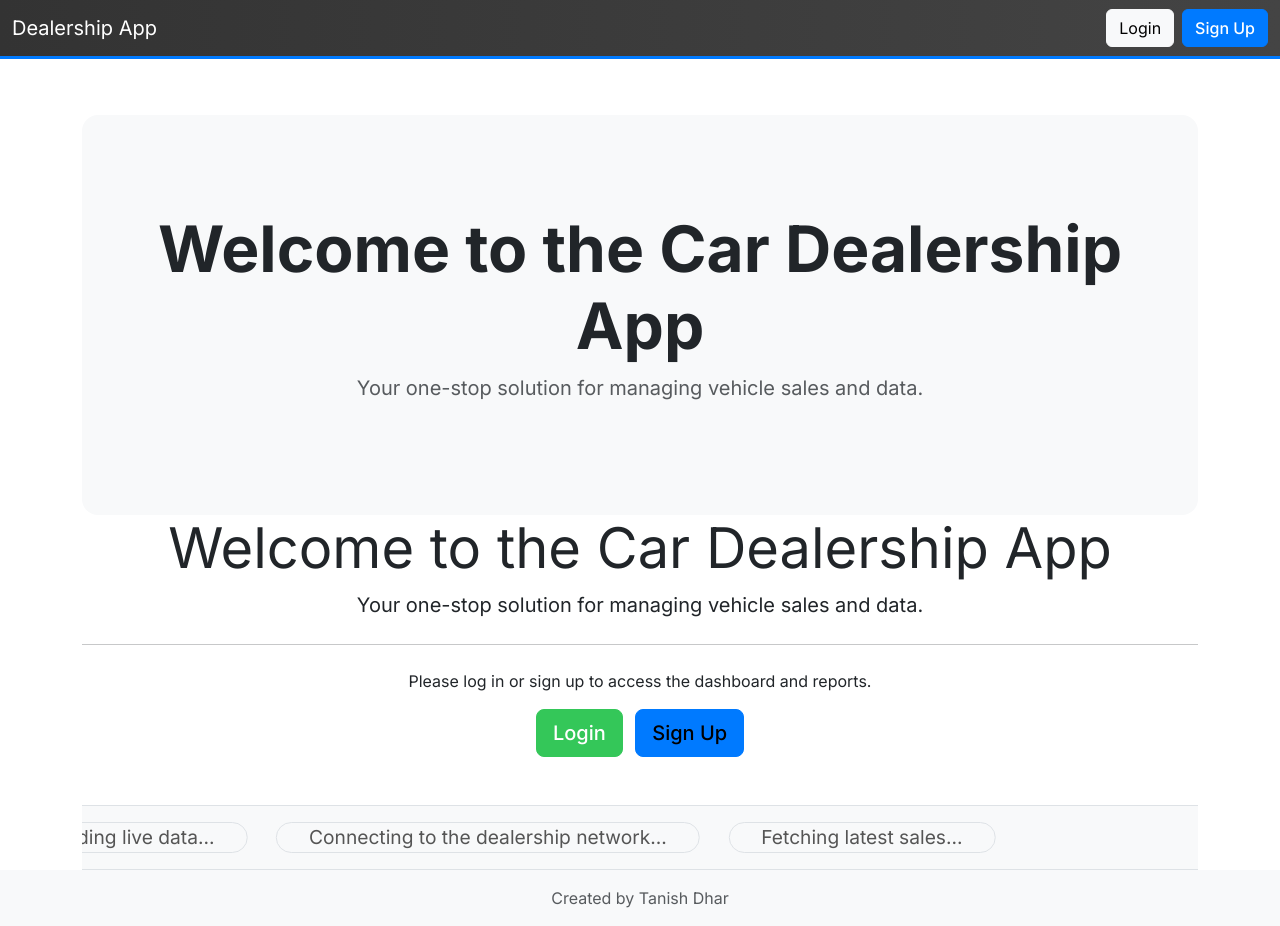
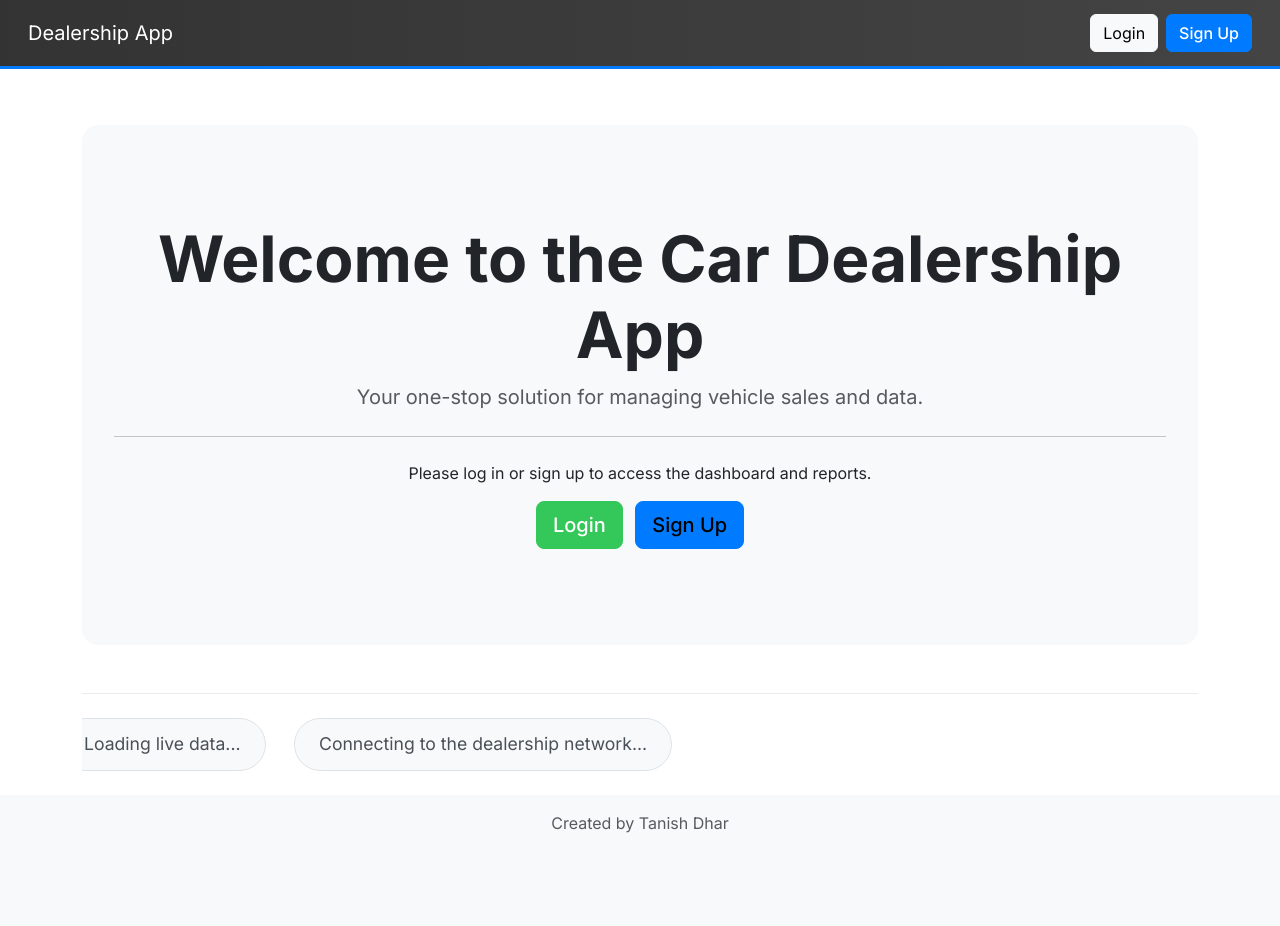
Before and after one commit to data-mt16/MT-project-1, a Django app: page / in a window 1280 px wide. After the commit the page ends 833 px from the top, so only its background shows below. Run offline with Django 5.2, Linux system fonts and the light colour scheme; data that the repository does not hold is empty.

Commit message:
more site changes

```diff
--- a/static/css/custom.css
+++ b/static/css/custom.css
@@ -1,16 +1,43 @@
-/* static/css/custom.css */
-
+/* --- Base Layout & Fonts --- */
+html, body {
+    height: 100%;
+}
 body {
+    display: flex;
+    flex-direction: column;
     font-family: 'Inter', sans-serif;
 }
+.container {
+    flex: 1 0 auto;
+}
 
+/* --- Homepage Hero Section --- */
+.hero-section {
+    background-color: #f8f9fa;
+    padding: 6rem 2rem;
+    border-radius: 1rem;
+    margin-top: 2rem;
+}
+
+/* --- Navbar Styling --- */
 .navbar.bg-dark {
     background: linear-gradient(90deg, #333, #444) !important;
-    border-bottom: 3px solid #007aff; /* A poppy blue accent line */
+    border-bottom: 3px solid #007aff;
+    padding: 0.8rem 1rem;
 }
 
-/* --- New "Interesting" Button Colors --- */
-/* Overriding the default green login button */
+/* --- Button Styling --- */
+.btn-primary, .btn-info {
+    background-color: #007aff;
+    border-color: #007aff;
+    font-weight: 500;
+    transition: all 0.2s ease-in-out;
+}
+.btn-primary:hover, .btn-info:hover {
+    background-color: #0056b3;
+    border-color: #0056b3;
+    transform: scale(1.05);
+}
 .btn-success {
     background-color: #34c759;
     border-color: #34c759;
@@ -87,56 +77,10 @@
 .ticker__item {
     display: inline-block;
     padding: 0.75rem 1.5rem;
-    font-size: 1.1rem; /* Slightly smaller font */
+    font-size: 1.1rem;
     color: #495057;
     background-color: #f8f9fa;
     border: 1px solid #dee2e6;
-    border-radius: 50px; /* Pill shape */
+    border-radius: 50px;
     margin: 0 0.75rem;
 }
-
-.ticker-wrap {
-    width: 100%;
-    overflow: hidden;
-    background-color: #f8f9fa;
-    border-top: 1px solid #dee2e6;
-    border-bottom: 1px solid #dee2e6;
-    padding: 1rem 0;
-}
-
-.ticker {
-    display: inline-block;
-    white-space: nowrap;
-    animation: ticker-scroll 40s linear infinite;
-}
-
-.ticker__item {
-    display: inline-block;
-    padding: 0 2rem;
-    font-size: 1.2rem;
-    color: #555;
-}
-.ticker:hover {
-    animation-play-state: paused; /* Pause animation on hover */
-}
-
-html, body {
-    height: 100%;
-}
-
-body {
-    display: flex;
-    flex-direction: column;
-}
-
-.container {
-    flex: 1 0 auto;
-}
-
-
-.hero-section {
-    background-color: #f8f9fa; /* A very light grey for separation */
-    padding: 6rem 2rem;
-    border-radius: 1rem;
-    margin-top: 2rem;
-}
--- a/templates/base.html
+++ b/templates/base.html
@@ -6,12 +6,12 @@
     <meta name="viewport" content="width=device-width, initial-scale=1">
     <title>Car Dealership</title>
     <link href="https://cdn.jsdelivr.net/npm/bootstrap@5.3.2/dist/css/bootstrap.min.css" rel="stylesheet">
-    <link rel="stylesheet" href="{% static 'css/custom.css' %}">
     <link rel="preconnect" href="https://fonts.googleapis.com">
     <link rel="preconnect" href="https://fonts.gstatic.com" crossorigin>
     <link href="https://fonts.googleapis.com/css2?family=Inter:wght@400;500;700&display=swap" rel="stylesheet">
+    <link rel="stylesheet" href="{% static 'css/custom.css' %}">
 </head>
-<body>
+<body class="d-flex flex-column min-vh-100">
     <nav class="navbar navbar-expand-lg navbar-dark bg-dark">
         <div class="container-fluid">
             <a class="navbar-brand" href="/">Dealership App</a>
@@ -30,15 +30,18 @@
             </div>
         </div>
     </nav>
-    <div class="container mt-4">
+
+    <div class="container mt-4 flex-grow-1">
         {% block content %}{% endblock %}
     </div>
-    <script src="https://cdn.jsdelivr.net/npm/bootstrap@5.3.2/dist/js/bootstrap.bundle.min.js"></script>
-    {% block scripts %}{% endblock %}
+
     <footer class="mt-auto py-3 bg-light text-center">
         <div class="container">
             <span class="text-muted">Created by Tanish Dhar</span>
         </div>
     </footer>
+
+    <script src="https://cdn.jsdelivr.net/npm/bootstrap@5.3.2/dist/js/bootstrap.bundle.min.js"></script>
+    {% block scripts %}{% endblock %}
 </body>
 </html>
--- a/templates/home.html
+++ b/templates/home.html
@@ -1,14 +1,10 @@
 {% extends 'base.html' %}
 
 {% block content %}
-  <div class="hero-section"> <div class="text-center">
+  <div class="hero-section">
+    <div class="text-center">
       <h1 class="display-3 fw-bold">Welcome to the Car Dealership App</h1>
       <p class="lead text-muted">Your one-stop solution for managing vehicle sales and data.</p>
-      </div>
-  </div>
-  <div class="text-center">
-    <h1 class="display-4">Welcome to the Car Dealership App</h1>
-    <p class="lead">Your one-stop solution for managing vehicle sales and data.</p>
       <hr class="my-4">
 
       {% if user.is_authenticated %}
@@ -20,12 +16,12 @@
         <a href="{% url 'signup' %}" class="btn btn-info btn-lg">Sign Up</a>
       {% endif %}
     </div>
+  </div>
 
   <div class="ticker-wrap mt-5">
     <div id="data-ticker" class="ticker">
         <div class="ticker__item placeholder-item">Loading live data...</div>
         <div class="ticker__item placeholder-item">Connecting to the dealership network...</div>
-        <div class="ticker__item placeholder-item">Fetching latest sales...</div>
     </div>
   </div>
 {% endblock %}
@@ -33,14 +29,12 @@
 
 {% block scripts %}
 <script>
-    // --- JavaScript for the Data Ticker ---
     const ticker = document.getElementById('data-ticker');
 
     async function populateTicker() {
         try {
             const response = await fetch('/api/reports/data-snapshot/');
             const data = await response.json();
-
             let tickerItems = '';
 
             data.customers.forEach(c => {
@@ -53,12 +47,9 @@
                 tickerItems += `<div class="ticker__item">🧾 Recent Order: #${o.id} for ₹${o.price}</div>`;
             });
 
-            // THE FIX: We duplicate the content to create a seamless, infinite loop!
-            ticker.innerHTML = tickerItems + tickerItems;
-
+            ticker.innerHTML = tickerItems + tickerItems; // Duplicate for seamless loop
         } catch (error) {
             console.error("Could not load ticker data:", error);
-            // If API fails, the placeholder content will remain.
         }
     }
     document.addEventListener('DOMContentLoaded', populateTicker);
```
Also changed, not shown: other parts of static/css/custom.css (+1 -38 lines). Lines whose indentation alone changed are shown as unchanged.
